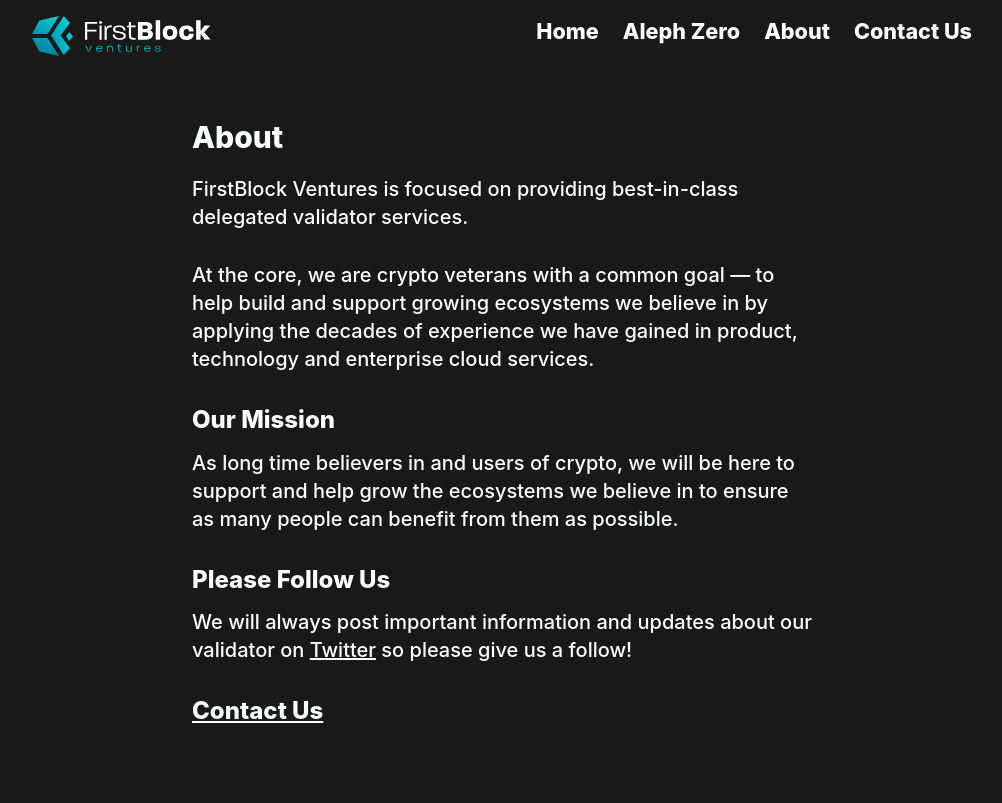
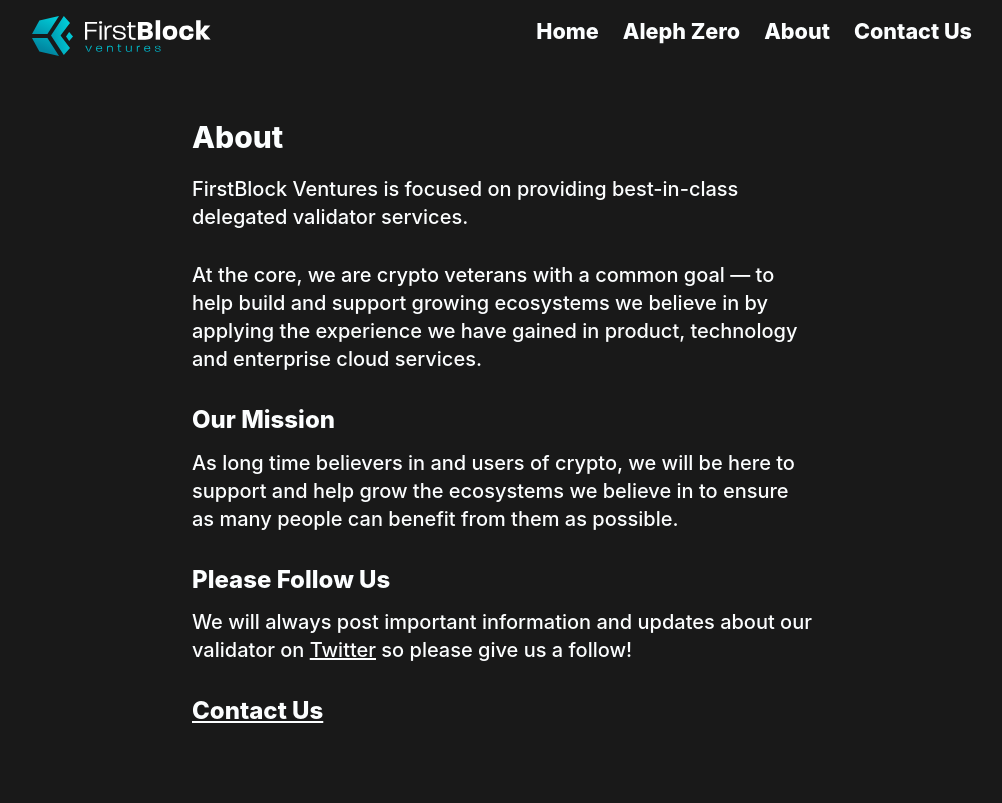
Before and after one commit to FirstBlock-CosmosVal/firstblock.io, a Jekyll site: the page built from about.md, in a window 1280 px wide. Shown: the top 803 px of the page, without its empty margins (138-1140 px from the left). Built offline with Jekyll 4.4.1, drawn with Linux system fonts in a browser that asks for light colours.

Commit message:
Update about.md

```diff
--- a/about.md
+++ b/about.md
@@ -7,7 +7,7 @@
 
 FirstBlock Ventures is focused on providing best-in-class delegated validator services.
 
-At the core, we are crypto veterans with a common goal &mdash; to help build and support growing ecosystems we believe in by applying the decades of experience we have gained in product, technology and enterprise cloud services.
+At the core, we are crypto veterans with a common goal &mdash; to help build and support growing ecosystems we believe in by applying the experience we have gained in product, technology and enterprise cloud services.
 
 ## Our Mission
 As long time believers in and users of crypto, we will be here to support and help grow the ecosystems we believe in to ensure as many people can benefit from them as possible.
@@ -21,4 +21,4 @@
 
 ## Partners
 
-[![SaasSoft](https://puu.sh/APWbu/ff5b08920b.png)](https://saassoft.com){:target="_blank"}
+[SaasSoft](https://saassoft.com)
```
